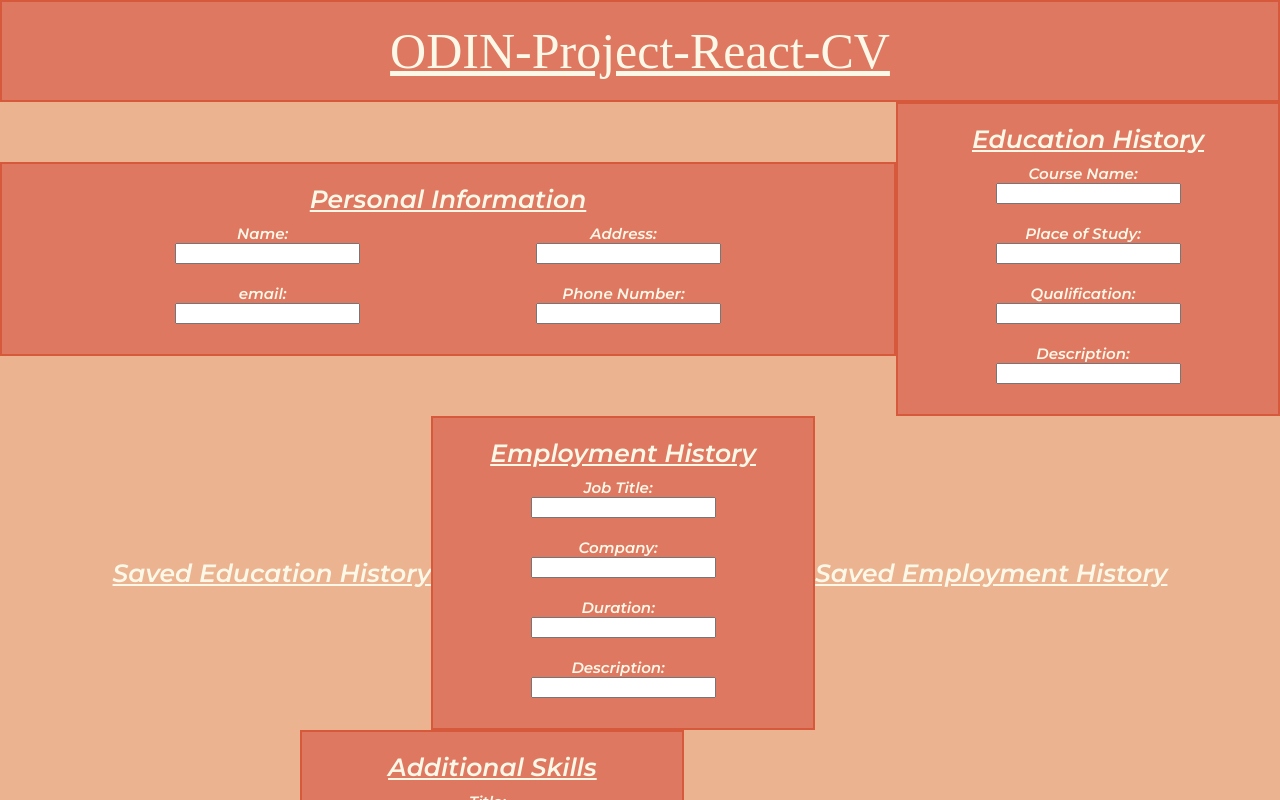
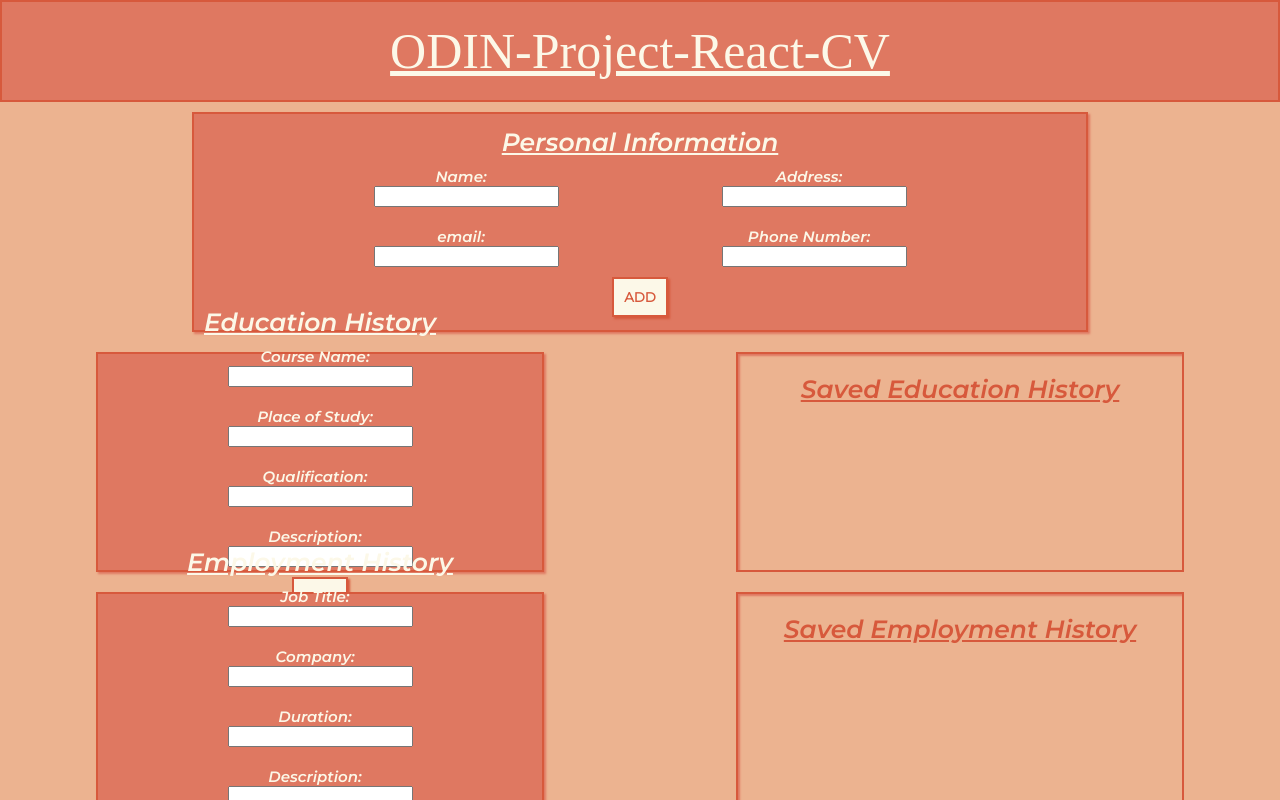
Before and after one commit to rwalsh221/odin_react_cv, a React (Create React App) app in the folder odin_cv/: page / in a window 1280 px wide. Shown: the top 800 px of the page. Built offline with nearby package versions, Linux system fonts and the light colour scheme; a web font is replaced by a local one.

Commit message:
add grid layout to cvInput. add Button.js. add Button to cvInputs

```diff
--- a/odin_cv/src/components/CVInput/CVInput.module.css
+++ b/odin_cv/src/components/CVInput/CVInput.module.css
@@ -1,8 +1,9 @@
 .CVInput {
   min-height: 90vh;
   background-color: var(--main-background-color-light);
-  display: flex;
-  align-items: center;
+  display: grid;
+  grid-template-columns: repeat(2, 50%);
+  grid-template-rows: repeat(4, max-content);
   justify-content: center;
-  flex-wrap: wrap;
+  justify-items: center;
 }
--- a/odin_cv/src/components/CVInput/CVInputs/CVInputs.module.css
+++ b/odin_cv/src/components/CVInput/CVInputs/CVInputs.module.css
@@ -1,20 +1,39 @@
 .cvInputs,
-.personal {
+.personal,
+.cvInputs__saved {
   background-color: var(--main-background-color);
   border: var(--border-2px-dark);
+  box-shadow: 2px 2px 2px var(--main-background-color);
   padding: 2rem;
-  height: max-content;
+  margin: 1rem;
+  height: 22rem;
   /* width: 60%; */
 }
 
 /* TODO: Change main layout to grid */
 
-.cvInputs {
-  width: 30%;
+.cvInputs,
+.cvInputs__saved {
+  width: 70%;
+}
+
+.cvInputs,
+.personal {
+  display: flex;
+  flex-direction: column;
+  justify-content: center;
+  align-items: center;
+}
+
+.cvInputs__saved {
+  background-color: var(--main-background-color-light);
+  box-shadow: inset 2px 2px 2px var(--main-background-color);
+  color: var(--main-background-color-dark);
 }
 
 .personal {
   width: 70%;
+  grid-column: 1 / 3;
 }
 
 .cvInputs__content {
--- a/odin_cv/src/components/CVInput/CVInputs/CVinputs.js
+++ b/odin_cv/src/components/CVInput/CVInputs/CVinputs.js
@@ -1,5 +1,6 @@
 import React from 'react';
 
+import Button from '../../UI/Button/Button';
 import classes from './CVInputs.module.css';
 
 const cvInputs = (props) => {
@@ -69,6 +70,7 @@ const cvInputs = (props) => {
       <div className={`${classes.cvInputs} ${classColor}`}>
         <h3 className={classes.cvInputs__heading}>{props.heading}</h3>
         <ul className={classes.cvInputs__content}>{content}</ul>
+        <Button btnType={'btnAdd'} children={'ADD'}></Button>
       </div>
       <div className={classes.cvInputs__saved}>
         <h3
@@ -80,9 +82,10 @@ const cvInputs = (props) => {
 
   if (props.personal) {
     cvInputs = (
-      <div className={`${classes.cvInputs} ${classes.personal} ${classColor}`}>
+      <div className={`${classes.personal} ${classColor}`}>
         <h3 className={classes.cvInputs__heading}>{props.heading}</h3>
         <ul className={classes.cvInputs__content}>{content}</ul>
+        <Button btnType={'btnAdd'} children={'ADD'}></Button>
       </div>
     );
   }
--- /dev/null
+++ b/odin_cv/src/components/UI/Button/Button.js
@@ -0,0 +1,13 @@
+import React from 'react';
+
+import classes from './Button.module.css';
+
+const button = (props) => {
+  return (
+    <button className={[classes.Button, classes[props.btnType]].join(' ')}>
+      {props.children}
+    </button>
+  );
+};
+
+export default button;
--- /dev/null
+++ b/odin_cv/src/components/UI/Button/Button.module.css
@@ -0,0 +1,29 @@
+button {
+  width: max-content;
+  border-style: none;
+}
+
+.btnAdd {
+  padding: 1rem;
+  background-color: var(--main-text-color);
+  font-family: inherit;
+  border: var(--border-2px-dark);
+  box-shadow: 2px 2px 2px var(--main-background-color-dark);
+  color: var(--main-background-color-dark);
+  font-weight: 600;
+}
+
+.btnAdd:hover {
+  background-color: var(--main-background-color-dark);
+  border: 2px solid var(--main-text-color);
+  color: var(--main-text-color);
+}
+
+.btnAdd:active {
+  transform: translateY(2px);
+  box-shadow: none;
+}
+
+.btnAdd:focus {
+  outline-color: #5f2114;
+}
```
Also changed, not shown: 1 other file (tests, documents, lock files or other folders).
